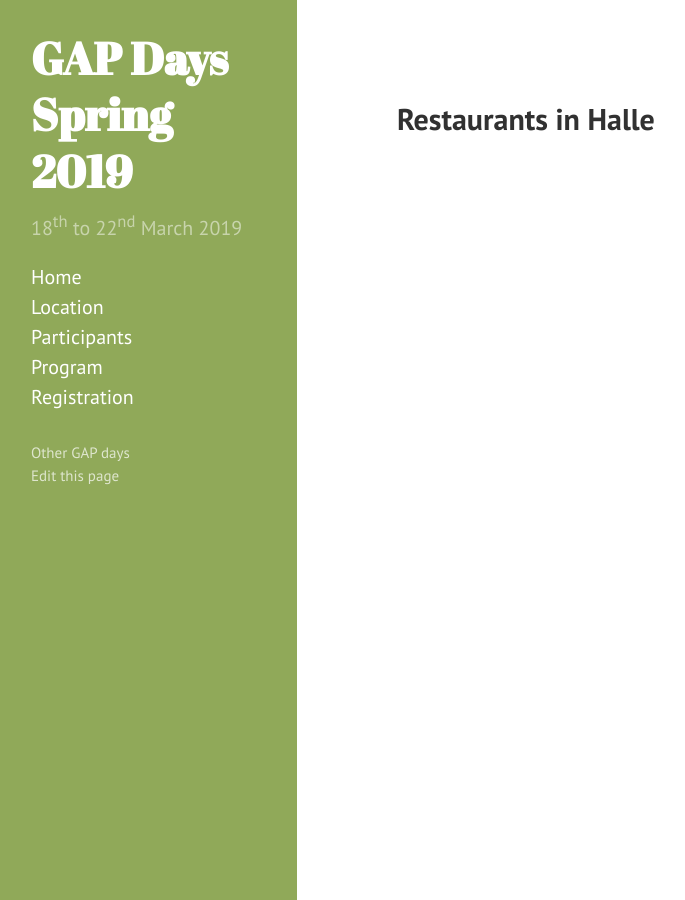
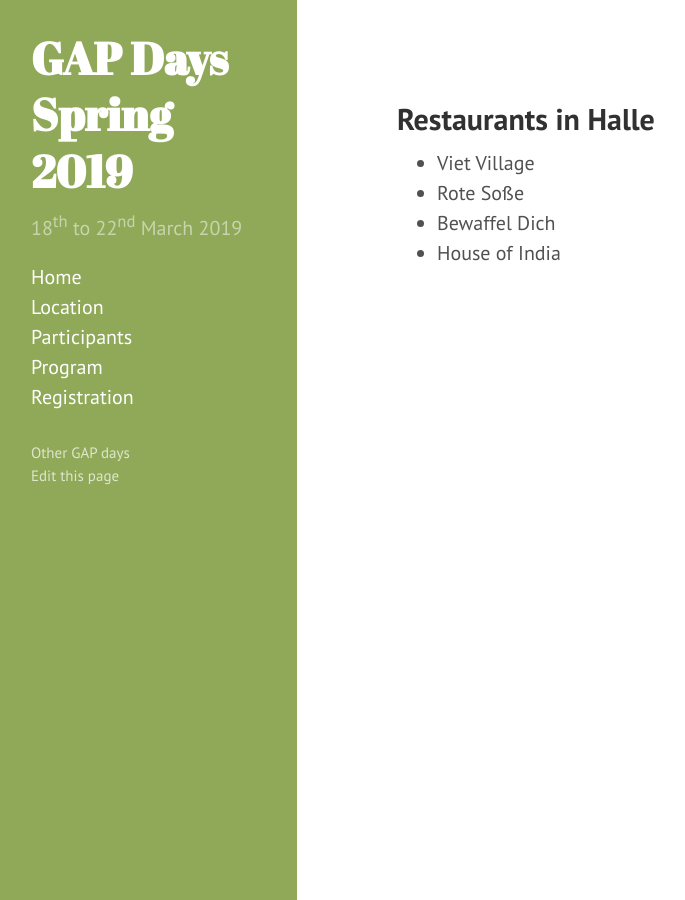
Before and after one commit to jesusmartinez-garcia/2020-01-21-colchester-workshop, a Jekyll site: the page built from restaurants.md, in a window 1280 px wide. Shown: the whole page, without its empty margins (3-688 px from the left). Built offline with Jekyll 4.4.1, drawn with Linux system fonts in a browser that asks for light colours; our own code applies the rules of GitHub Pages for plain Markdown files.

Commit message:
Add a few restuarants

```diff
--- a/restaurants.md
+++ b/restaurants.md
@@ -4,3 +4,8 @@ permalink: /restaurants
 ---
 
 ## Restaurants in Halle
+
+* Viet Village
+* Rote Soße
+* Bewaffel Dich
+* House of India
```
